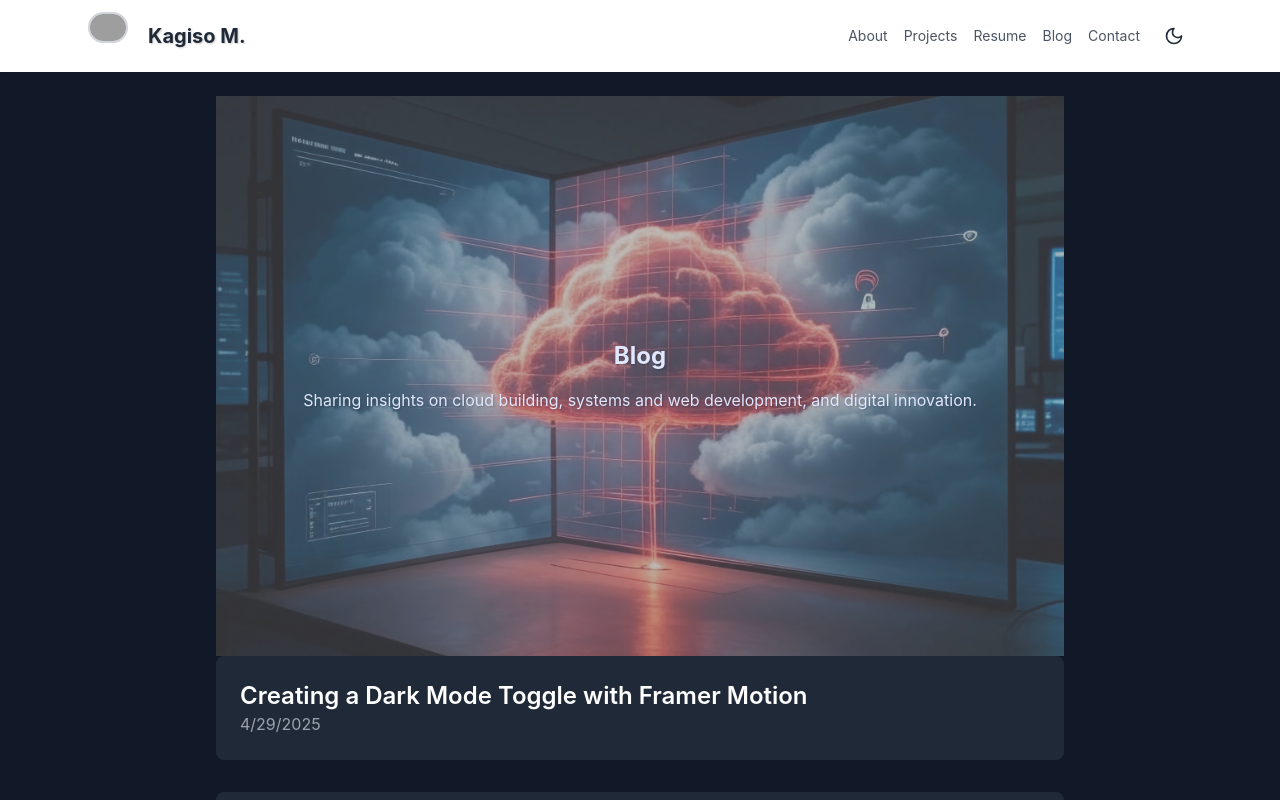
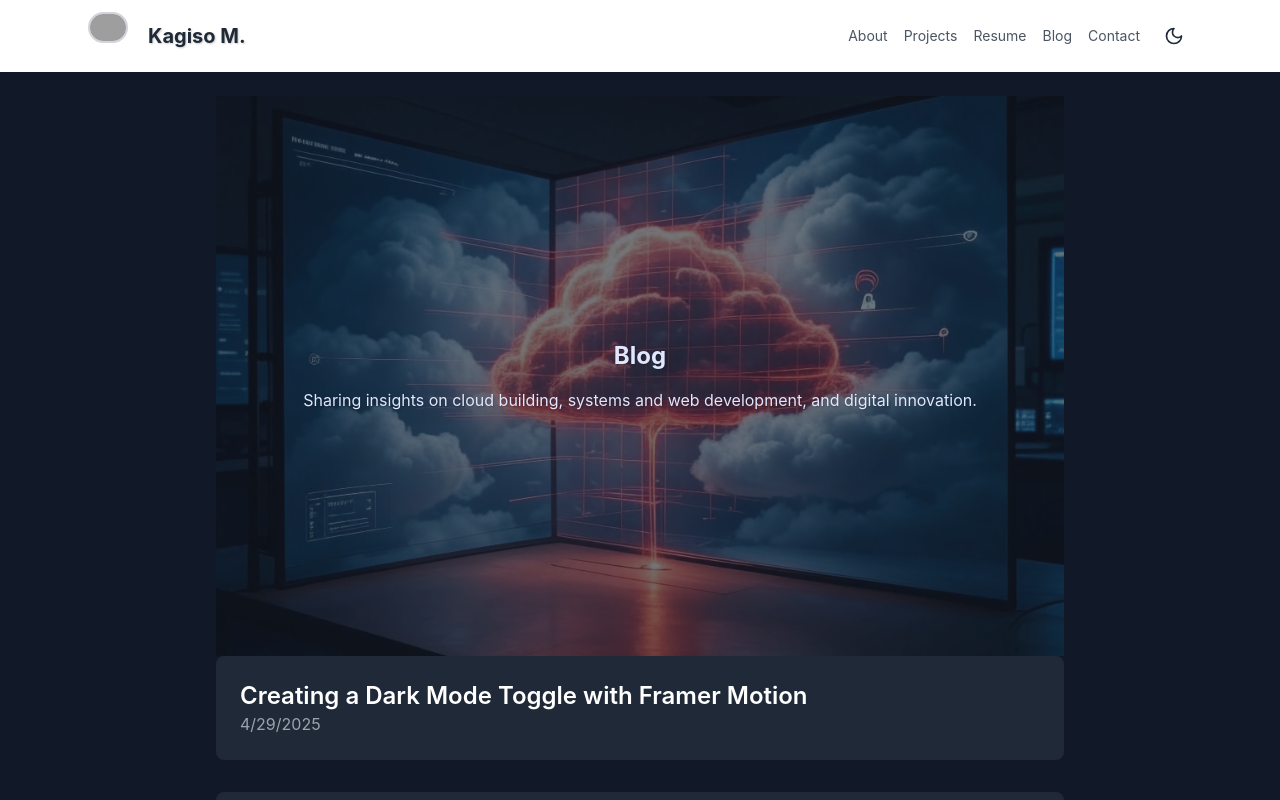
Before and after one commit to MrSpecks/MrSpecks-, a Next.js app in the folder portfolio/: page /blog/Blog in a window 1280 px wide. Shown: the top 800 px of the page. Built offline with nearby package versions, Linux system fonts and the light colour scheme; grey boxes are pictures that could not be loaded.

Commit message:
Update Blog.tsx

```diff
--- a/portfolio/pages/blog/Blog.tsx
+++ b/portfolio/pages/blog/Blog.tsx
@@ -47,7 +47,7 @@ export default function Blog({ allPostsData }: BlogProps) {
               backgroundBlendMode: "overlay",
               backgroundColor: "rgba(0, 0, 0, 0.3)", // semi-dark overlay for readability
        }}>
-      <div className="absolute inset-0 bg-slate-50/20 dark:bg-slate-800/40 z-10"/>
+      <div className="absolute inset-0 bg-slate-800/40 z-10"/>
       <div  className="relative z-20 px-4 sm:px-6 lg:px-8 max-w-4xl mx-auto">
       <h1 className="text-2xl font-bold text-indigo-100 dark:text-indigo-100"
        style={{ textShadow: '1px 1px 2px rgba(0,0,0,0.2)'}}>Blog</h1>
```
